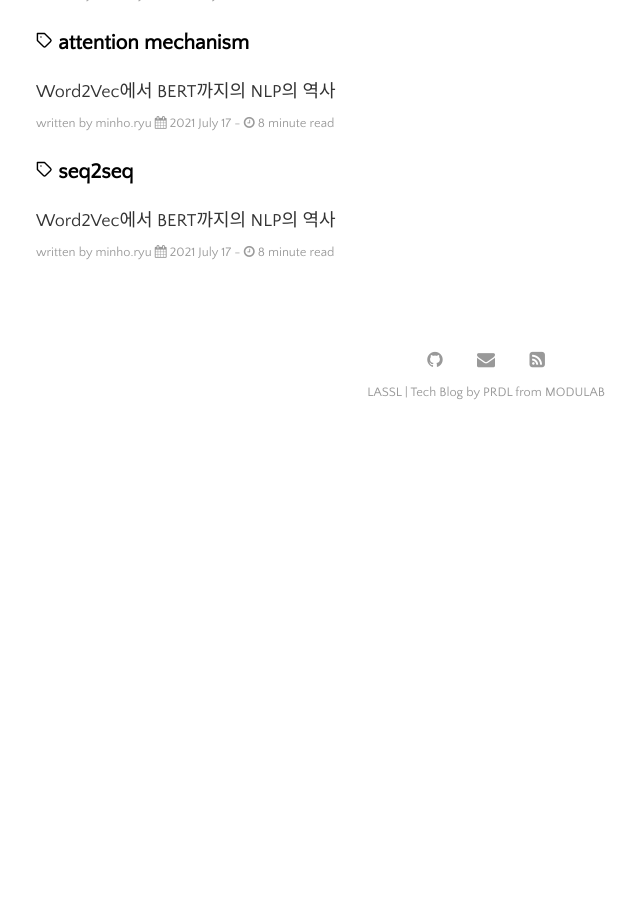
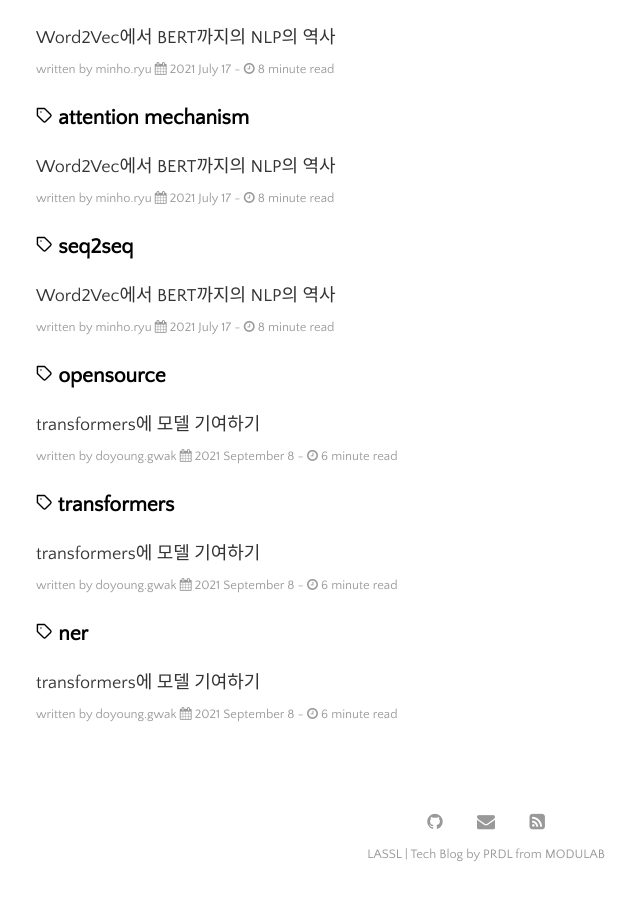
Before and after one commit to lassl/_lassl.github.io, a Jekyll site: the page built from menu/tags.md, in a window 1280 px wide and 900 px high, scrolled down 2080 px. Shown: the whole window, without its empty margins (154-794 px from the left). Built offline with Jekyll 4.4.1, drawn with Linux system fonts in a browser that asks for light colours; before the commit the page ends 2518 px from its top, so only the background shows below that; some of the changed lines change nothing that is shown; some of the changed text lies outside the part shown.

Commit message:
doyoung.gwak 프로필 추가, transformers에 기여하기 포스팅 추가 (#58)
* Add contribution-to-transformers posting and doyoung profile

* Update 2021-09-08-contribution-to-transformers.md

* Update 2021-09-08-contribution-to-transformers.md

* Update 2021-09-08-contribution-to-transformers.md

* Update 2021-09-08-contribution-to-transformers.md

```diff
--- a/_config.yml
+++ b/_config.yml
@@ -75,6 +75,13 @@
     web: https://ai4nlp.tistory.com
     facebook: https://www.facebook.com/ykmoon1
     description: "공부하는 미생입니다."
+  doyoung.gwak:
+    name: doyoung.gwak
+    display_name: doyoung.gwak
+    email: tucan.dev@gmail.com
+    web: https://github.com/tucan9389
+    facebook: https://www.facebook.com/tucan9389
+    description: "취미로 하던게 업으로 이어지는것을 즐깁니다."
 # RSS 2.0 can be used instead of Atom by uncommenting following two lines
 #feed:
 #  path: rss-feed.xml
--- /dev/null
+++ b/_posts/2021-09-08-contribution-to-transformers.md
@@ -0,0 +1,129 @@
+---
+layout: post
+title: transformers에 모델 기여하기
+author: doyoung.gwak
+categories: [history]
+tags: [opensource, transformers, gpt, ner]
+---
+
+커뮤니티가 활발하고 리뷰가 활발한, 그리고 인기있는 저장소에 기여해보는 경험은 협업에대한 시야를 넓혀주고, 연차높은 개발자들과 커뮤니케이션 해볼 수 있는 좋은 기회입니다. 큰 규모의 프로젝트 저장소에 기여한다는 것이 쉬운일은 아니겠지만, 많은 부분이 자동화되어있고 사람의 개입이 최소한으로 들어가는 흐름속에서 코드 기여를 할 수 있도록 잘 세팅되어 있습니다. 이런 best practice 프로세스를 기여자 입장에서 경험해보면, 본인의 프로젝트(회사 프로젝트나 개인 프로젝트 등)를 키워갈때나 협업이 필요한 환경에서 작업할 때 규모가 커져가는 프로젝트 속에서 어디로 가야하는지 방향을 잘 설정할 수 있을 것입니다.
+
+이번 글에서는 제가 huggingface/transformers 저장소에 기여해본 경험을 바탕으로 어떤 작업물을 기여했는지와, 어떤 절차로 작업했는지, 그리고 transformers에 기여할 때 몇가지 팁들을 공유드리려고 합니다.
+
+<img src="https://user-images.githubusercontent.com/37643248/132370743-00bf0ff7-0fed-4e36-a0b6-aaef3b5887b9.png" class="center">
+
+## 기여 포인트 찾기
+
+이미 많은 것들이 구현된 저장소에서 스스로 기여포인트를 발견하는 것은 쉽지 않을 수 있습니다. huggingface의 transformers를 사용해보다가 기여하고 싶은 점이 생겨서 기여를 한다면 더할나위 없이 좋겠지만, 누군가가 만들어 놓은 이슈들 중에 구현 혹은 개선 할 수 있는 것들을 찾아보는 방법도 있습니다. 간단하게는 문서의 오탈자를 수정하여 기여할 수도 있습니다.
+
+## 행동강령 확인 및 커뮤니티 분위기 파악
+
+다양하고 수많은 사람들이 오가는 커뮤니티이기 때문에 보통 이런 저장소에는 [행동강령(Code of Conduct) 문서](https://github.com/huggingface/transformers/blob/master/CODE_OF_CONDUCT.md)가 존재합니다. 건강한 커뮤니티를 위해서 의사소통할 때 갖춰야할 태도나, 해서는 안되는 것들을 설명합니다. 다양한 의견들을 존중, 실수에 대한 포용, 개인과 공동체를 함께 지향, 그리고 해서는 안 되는 행동들에 대한 정리가 있습니다. transformers 커뮤니티에서 행동강령을 위반하면 1. Correction 2. Warning 3. Temporary Ban 4. Permanent Ban의 지침이 따를 수 있습니다.
+
+행동강령의 내용은 worst case에대한 설명입니다. 실제 PR을 날리거나 issue를 만들어서 소통할 때 참고하기 좋은 문서는 아무래도 이전에 만들어져왔던 수많은 issue들과 PR들입니다. 첫 PR 올리는 사람들은 어디까지 디테일하게 문서를 작성하는지, 어떻게하면 리뷰어가 답변을 잘 주는지 등을 분석해보시면 좋습니다. (다른 커뮤니티와 분위기가 어떻게 다른지 궁금하시다면 리눅스 저장소를 참고해보셔도 좋을것 같습니다. 리눅스 저장소는 코드리뷰가 살벌한 것으로 유명합니다.)
+
+## Contribution 가이드 확인
+
+다음으로는 `CONTRIBUTING.md` 입니다. 기여가 많이 일어나는 저장소에는 기여 관련 내용으로 문서가 존재할 가능성이 큽니다. 기여를 하고싶은 사람들이 어떻게 기여할 수 있는지, 기여할만한 거리들 찾는 방법부터 환경세팅, PR가이드 등이 설명되어 있습니다.
+
+huggingface도 마찬가지로 `CONTRIBUTING.md` 가이드가 존재합니다.
+
+기여 가이드 문서를 확인해보면, 보통 새로운 모델의 논문을 낸 저자들이 huggingface에 contribution하고싶은 경우가 많은지, "Do you want to implement a new model?" 섹션이 꽤 상단에 올라가있네요. 저는 이번에 OpenAI가 이미 기여했었던 GPT2을 위한 새로운 NER 모델 (`GPT2ForTokenClassification`)을 구현해서 추가하는 작업이었기 때문에 이 부분은 넘어가도록 하겠습니다.
+
+"Do you want a new feature (that is not a model)?"에서 가이드를 보면 아래와같이 5가지 유의사항을 알려줍니다.
+
+1. 개선 동기를 먼저 말해달라
+2. 기능을 완성된 문장으로 설명해 달라
+3. **코드 조각**으로 설명해달라
+4. 관련 논문이 있으면 링크를 걸어달라
+5. 당신이 생각하기에 도움이 된다면 추가적인 자료들(그림이나 스크린캡처 등)을 올려달라
+
+> 저는 글을 쓰는 시점 기준으로 아무것도 달성하지 못한것 같습니다만,, 워낙 다른 사람들도 필요할법한 기능이라 생각하므로 리뷰어의 코멘트를 조금 더 기다려보도록 하겠습니다 ㅎㅎ
+
+"Start contributing! (Pull Requests)" 섹션에서는 로컬환경에서 어떻게 transformers 기여 환경을 구축하고, 테스트하는지를 간단한 명령어들로 설명합니다. 처음에는 명령어가 왜이렇게 많지 싶다가도, 테스트를 하다보니 이정도면 꽤 간편하게 환경세팅&테스트 할 수 있게 잘 만든것이겠구나 납득이 되었습니다 ㅎㅎ. 테스트 도구로는 pytest를 사용하고, python lint formatter는 black을 사용합니다. 문서 자동 생성을 위해 Sphinx를 사용하는데, 이것들이 기본적으로 어떻게 동작하고 어떤 목적으로 사용되는지는 알아야 했습니다. 조금 찾아보시면 잘 설명된 자료들이 많을테니 이 글에서 따로 설명하진 않겠습니다.
+
+여기서 전체적인 작업 프로세스는 아래와 같습니다.
+
+1. 오픈소스 저장소를 내 계정에 [fork](https://www.atlassian.com/git/tutorials/comparing-workflows/forking-workflow)
+2. fork 뜬 저장소에서 코드 수정 및 git commit & git push
+3. fork 뜬 저장소에서 오픈소스 저장소로 Pull Request 생성 (CI 테스트가 자동으로 실행됨)
+4. CI 테스트 결과 확인 및 실패 테스트 성공으로 해결
+5. 테스트 통과했다고 리뷰어 태깅하면서 알림주기 (코멘트)
+6. 리뷰어에게 리뷰 받고 코드 추가 수정
+7. 어프로브 받고 머지되길 기다리기
+8. 머지 및 완료 🎉
+
+PR을 올리고 난 다음부터의 과정은 아래에서 설명하도록 하겠습니다.
+
+## PR 올리고 CI 테스트 진행 및 결과 확인
+
+PR을 올리면 아래와같이 자동으로 14개의 ci 테스트가 [CirecleCI](https://circleci.com/)에서 시작됩니다. CircleCI는 facebook, spotify 등 여러 큰 기업들에서도 사용하고 있는 [CI(Continuos Integration)](https://ko.wikipedia.org/wiki/%EC%A7%80%EC%86%8D%EC%A0%81_%ED%86%B5%ED%95%A9) 도구입니다. 빌드 머신을 직접 구축할 필요 없이 CircleCI에 세팅된 빌드 머신으로 지속적 통합 개발 프로세스를 만들 수 있습니다. 진행되었던 테스트는 바로 끝나는 작업은 아니고 아니고 전체 사이클이 2시간 정도 걸렸습니다. 테스트가 진행되는동안은, 귀찮아서 안 읽고 있던 `CONTRIBUTING.md` 가이드나 `README.md`를 좀 찬찬히 읽고 오셔도 괜찮을듯 합니다.
+
+![image](https://user-images.githubusercontent.com/37643248/132370927-437854e9-2f75-439c-a25e-7e03b22d7aa1.png)
+
+<center>PR을 만들고나면 CI 빌드&테스트가 시작된 모습 (혹은 커밋을 하고나도 다시 빌드&테스트가 시작)</center>
+
+CI 체킹이 끝나고 실패한 테스트가 있으면 이렇게 친절하게 메일도 오네요. 처음엔 3개의 실패가 있었습니다. 이제 여기서 각 fail들의 에러메시지를 확인하고 고쳐주는 작업을 해보겠습니다.
+
+여기서 좀 만만해보이는 `run_tests_torch`를 한번 살펴보겠습니다.
+
+| ![image](https://user-images.githubusercontent.com/37643248/132371139-f2e47b55-a061-4e51-939a-feaf43d304ad.png) | ![image](https://user-images.githubusercontent.com/37643248/132371157-5d69f273-3c2b-41fa-a3cd-3badb9feb690.png) |
+| :----------------------------------------------------------: | ------------------------------------------------------------ |
+|             CI 웹 도구에서 확인한 실패의 흔적들              | 3개 실패, 11개 성공이지만, 이 테스트들 해결하는데 꽤 많은 시간이 소요될줄은 이때만해도 몰랐따 |
+
+링크를 눌러 들어가보니 5000줄의 에러메시지를 확인할 수 있었는데요. 에러 메시지 길이에 압도되지 말고 빠르게 에러부분을 찾으러 가보겠습니다. 오른쪽상단의 더보기(?) 버튼을 눌러 raw text로 확인할 수 있었습니다. ([테스트 요약](https://app.circleci.com/pipelines/github/huggingface/transformers/27229/workflows/d6f82df0-9768-4a63-8fa5-6b05b19452f1/jobs/262650), [원본 에러메시지 링크](https://circleci.com/api/v1.1/project/github/huggingface/transformers/262650/output/110/0?file=true&allocation-id=6129832666290041547797fc-0-build%2F412F2DC))
+
+![image](https://user-images.githubusercontent.com/37643248/132371491-d4a07636-96ce-4b38-bfbc-0347435b325f.png)
+
+<center>너무 긴 테스트 로그 파일을 raw로 확인하는 중 - 실패했던 파일들과 테스트들 이름 확인</center>
+
+fail을 키워드로 검색해보니 어느 파일에서 fail이 나왔는지 확인할 수 있었고, 해당 파일의 테스트함수를 타고 들어가보니 익숙한 에러메시지가 보였습니다. 테스트할 때 불러온 `GPT2Config`에는 `classifier_dropout` 속성이 없었는데, 저는 `classifier_dropout`를 사용하고 있었네요. `classifier_dropout` 속성이 없어도 디폴트값으로 사용할 수 있게 예외처리를 추가하여 git commit, push 해줍니다.
+
+![image](https://user-images.githubusercontent.com/37643248/132371873-46d07318-221d-463d-b145-b6cb86cffbe0.png)
+
+<center>너무 긴 테스트 로그 파일을 raw로 확인하는 중 - 테스트 실패한 코드라인 확인</center>
+
+이것 외에도 chech_code_quality에서 여러번 fail이 되서 고쳐주었는데, python의 lint formatter인 black을 처음 써보는탓에 꽤 헤맸었고, `__init__.py` 체크 테스트에도 클래스를 추가하지 않은 실수가 있어서 테스트코드를 디버깅해가며 어디가 잘못된건지 한참 찾아 헤맸습니다. ci 테스트 로그에서 어떤 명령어를 실행하여 테스트를 수행하다가 fail이 나왔는지 기록이 남아있기 때문에, 그 명령어를 알아내서 로컬에서 테스트해보면 빠르게 테스트해볼 수 있습니다.
+
+M1 macOS에서 환경을 세팅하고 컨트리뷰션 가이드에따라 makefile을 실행해가며 테스트를 했었는데 환경세팅이 다 되지 않았는지 중간에 에러를 뱉고 실행이 멈췄습니다. 이 문제는 centos 장비에서 다시 실행해봤을때 문제없이 잘 되었습니다. 제 macOS에서 환경 설정하다 꼬인건지, centos에 의존성이 있는건지는 추가적인 확인이 필요하겠습니다만, macOS에서 작업하다가 잘 안되면 centos로 넘어가곤 했습니다.
+
+![](https://user-images.githubusercontent.com/37643248/132371966-939030ff-4ef7-4900-a636-ea249d382630.png)
+
+<center>
+  빌드&테스트를 모두 통과한 모습 <a href="https://app.circleci.com/pipelines/github/huggingface/transformers/27246/workflows/7fa54ade-55c7-4a16-99ae-f74c390278be">링크</a>
+</center>
+
+이렇게 테스트를 다 통과하고나면, 초록색이 나오고, 모든 테스트가 정상적으로 다 통과하는데 2시간이 걸렸습니다(중간에 실패가 뜨면 빨리 끝나기도 합니다).
+
+### Huggingface 맴버로부터 리뷰받기
+
+모든 테스트가 통과되고나서 하루, 이틀 안에 huggingface의 Member로부터 리뷰가 달렸습니다. 당시에 열려있는 PR만 100개가 다 되어가는터라 무관심인채로 1달이 지날수도 있을것 같아서, 테스트가 통과한 뒤에 코멘트도 달아보고, 리뷰어로 지정해볼만한 분들을 다 태깅하기도하면서 소심한 어그로(?)를 끌었습니다.
+
+![](https://user-images.githubusercontent.com/37643248/132372099-b513aba0-ea98-4065-bd8a-1c1a64c20b7c.png)
+
+<center>오른편에 여러번의 테스트 실패 흔적들</center>
+
+![image](https://user-images.githubusercontent.com/37643248/132373282-86b51883-b824-43f5-9c8a-375e08197c88.png)
+
+<center>적절한 리뷰어를 잘 모르겠으면 일단 태깅하고 보기</center>
+
+실제로 저 리뷰어들이 담당자였던건지 **@patrickvonplaten** **@sgugger** 두명이나 리뷰를 해주고 코멘트를 달아주어서 시간을 오래 끌지 않고 처리를 할 수 있었습니다.
+
+그 중에도 **@patrickvonplaten**는 코드레벨까지 내려가서 질문을 하는 모습을 볼 수 있었습니다. 테스트에 연연하다보니 추가되지 않아도 될 클래스가 추가되고 사용되고 있었는데, 제거해도 괜찮지 않냐는 피드백이었고 피드백이 적절하다고 생각하여 바로 수정 & 반영했습니다.
+
+필요없는 클래스를 제거하고보니 다시 빌드 에러가 발생했습니다. 알고봤더니 제가 구현한 구현체에서 버그가 있었습니다. (그 와중에 **@sgugger**는 어프로브를 날려버리네요 ㅎㅎ) 이때 macOS에 임시 테스트 환경을 만들어놨었는데 아무래도 모델 추론 테스트는 gpu가 있는 리눅스 환경이 필요할것 같아서 리눅스 환경에 다시 tranformers 프로젝트를 클론받고 테스트환경을 세팅하여 ci 테스트에서 에러가나는 명령어를 그대로 재현해보고 본격적인 디버깅을 시작했습니다. 회사에 처음 입사하고 새로운 환경에 적응해야하는 기분을 오랜만에 느낄 수 있어서 쫄깃쫄깃한 느낌이 들었네요.
+
+{:class="table table-bordered"}
+| ![image](https://user-images.githubusercontent.com/37643248/132373963-5222559a-938d-4420-8eec-ae732f9c6e2f.png) | ![image](https://user-images.githubusercontent.com/37643248/132373787-631cd425-805f-44a1-abbc-783a3044a944.png) |
+| :----------------------------------------------------------: | :----------------------------------------------------------: |
+|  빌드 실패 떴는데도 시원하게 어프로브 날려주는 **@sgugger**  |                  코드레벨까지 들어오는 리뷰                  |
+
+결국 문제를 해결하고 테스트를 통과시켜 작업을 완료하였고, 리뷰를 해준 @sgugger와 @patrickvonplaten를 태깅하며 언급을 한번 했습니다. 코멘트를 달았던 리뷰어에게 다시 리뷰를 요청하는 기능도 잊지 않고 해주었습니다.
+
+이런 과정 끝에 5일만에 PR이 huggingface/transformers에 잘 머지될 수 있었습니다. 제 PR에서는 최종적으로는 **@patrickvonplaten**가 리뷰를 머지시킬지 결정하는 분이셨네요.
+
+![image](https://user-images.githubusercontent.com/37643248/132373768-9e57cb2f-8fd1-46cf-89c7-daaaeb59cdf8.png)
+
+<center>마지막 코멘트와 함께 내 코드가 transformers에 머지된 모습</center>
+
+마지막 merge 후 branch도 깔끔하게 제거해주고 정리했습니다.
```
Also changed, not shown: README.md, assets/img/doyoung.gwak.jpg (added).
